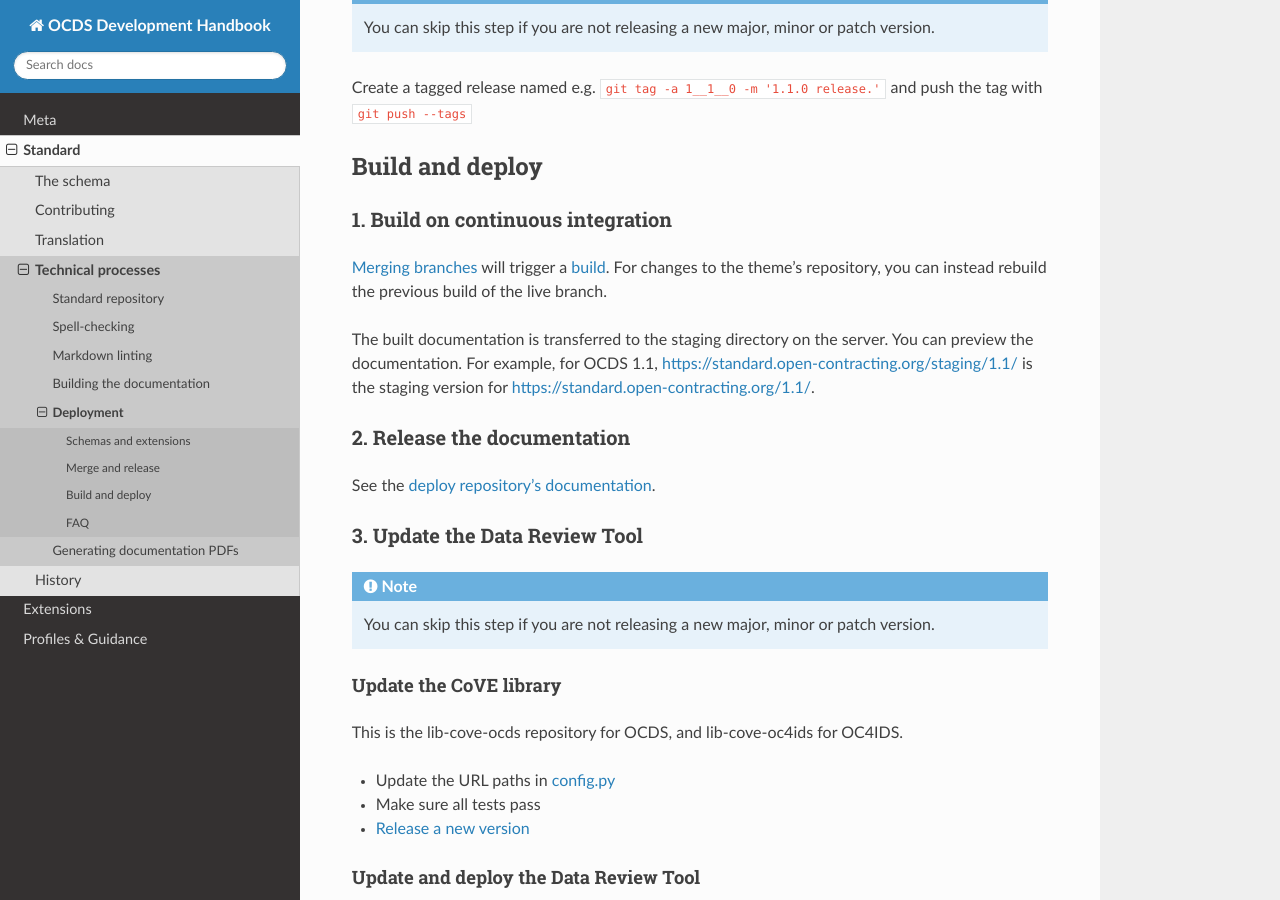
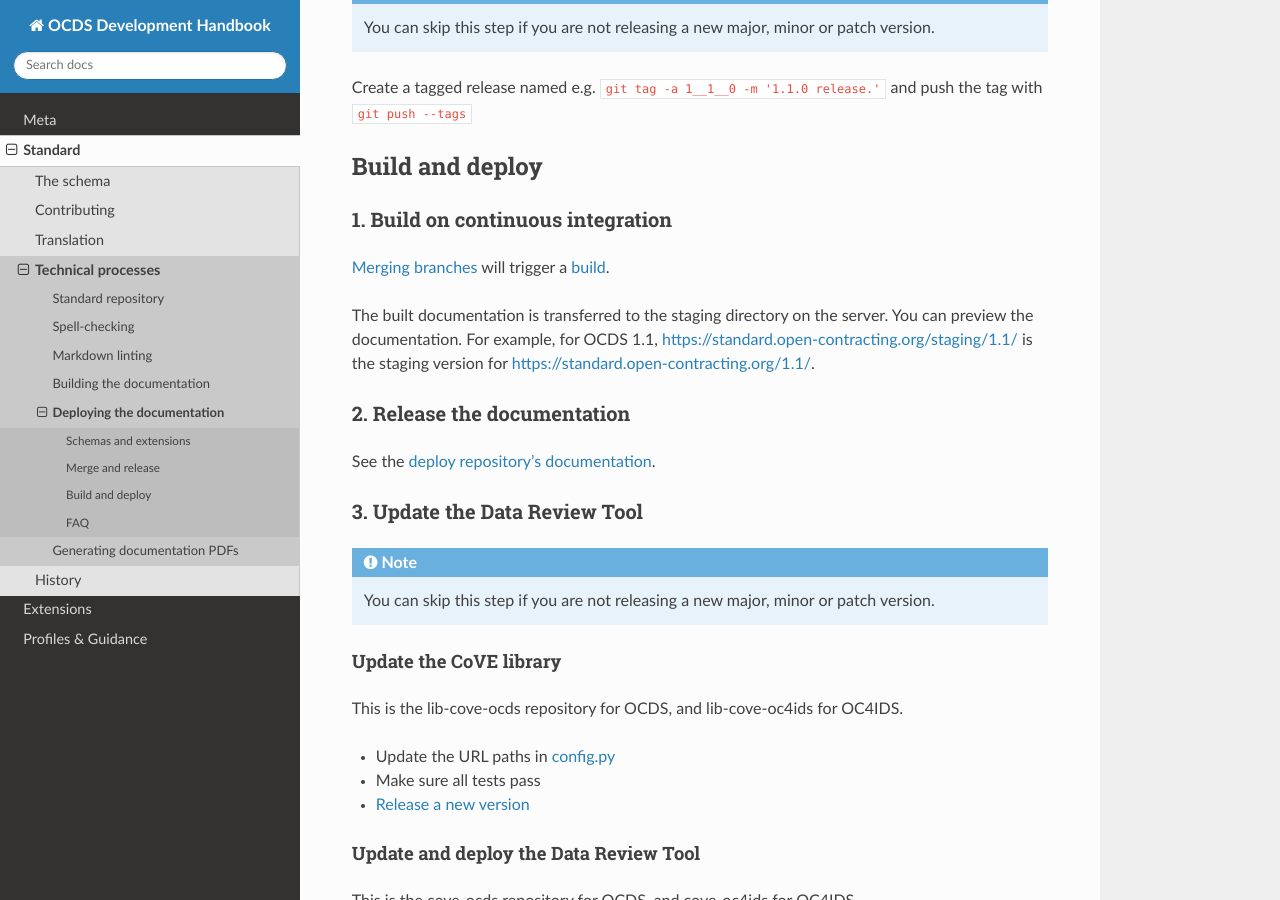
Before and after one commit to open-contracting/standard-development-handbook, a Sphinx documentation site: the page built from docs/standard/technical/deployment.rst, in a window 1280 px wide and 900 px high, scrolled down 3486 px. Built offline with Sphinx 7.4.7 and the Read the Docs theme 2.0.0, drawn with Linux system fonts in a browser that asks for light colours; some of the changed text lies outside the part shown.

Commit message:
Use consistent page titles

```diff
--- a/docs/profiles/technical/deployment.rst
+++ b/docs/profiles/technical/deployment.rst
@@ -1,5 +1,5 @@
-Deployment
-==========
+Deploying the documentation
+===========================
 
 A profile's deployment is the same as the standard's :doc:`../../standard/technical/deployment`, except where noted below. If a profile is unversioned, some of the below may be irrelevant.
 
--- a/docs/standard/technical/deployment.rst
+++ b/docs/standard/technical/deployment.rst
@@ -1,5 +1,5 @@
-Deployment
-==========
+Deploying the documentation
+===========================
 
 This section describes the steps involved in deploying an updated version of the standard to become the live version.
 
@@ -165,7 +165,7 @@
 1. Build on continuous integration
 ~~~~~~~~~~~~~~~~~~~~~~~~~~~~~~~~~~
 
-:ref:`Merging branches<merge>` will trigger a :doc:`build<build>`. For changes to the theme's repository, you can instead rebuild the previous build of the live branch.
+:ref:`Merging branches<merge>` will trigger a :doc:`build<build>`.
 
 The built documentation is transferred to the staging directory on the server. You can preview the documentation. For example, for OCDS 1.1, https://standard.open-contracting.org/staging/1.1/ is the staging version for https://standard.open-contracting.org/1.1/.
 
```
